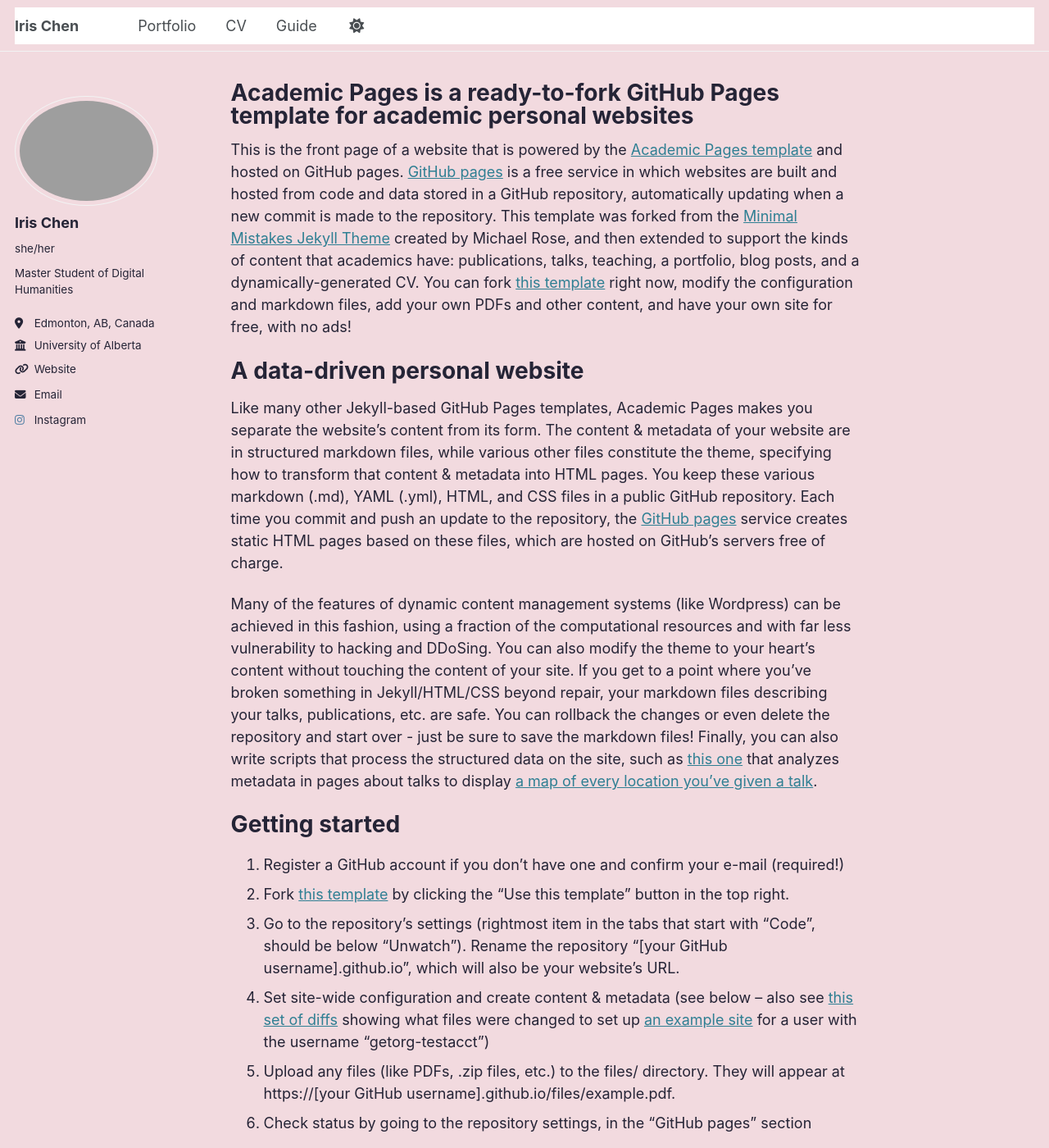
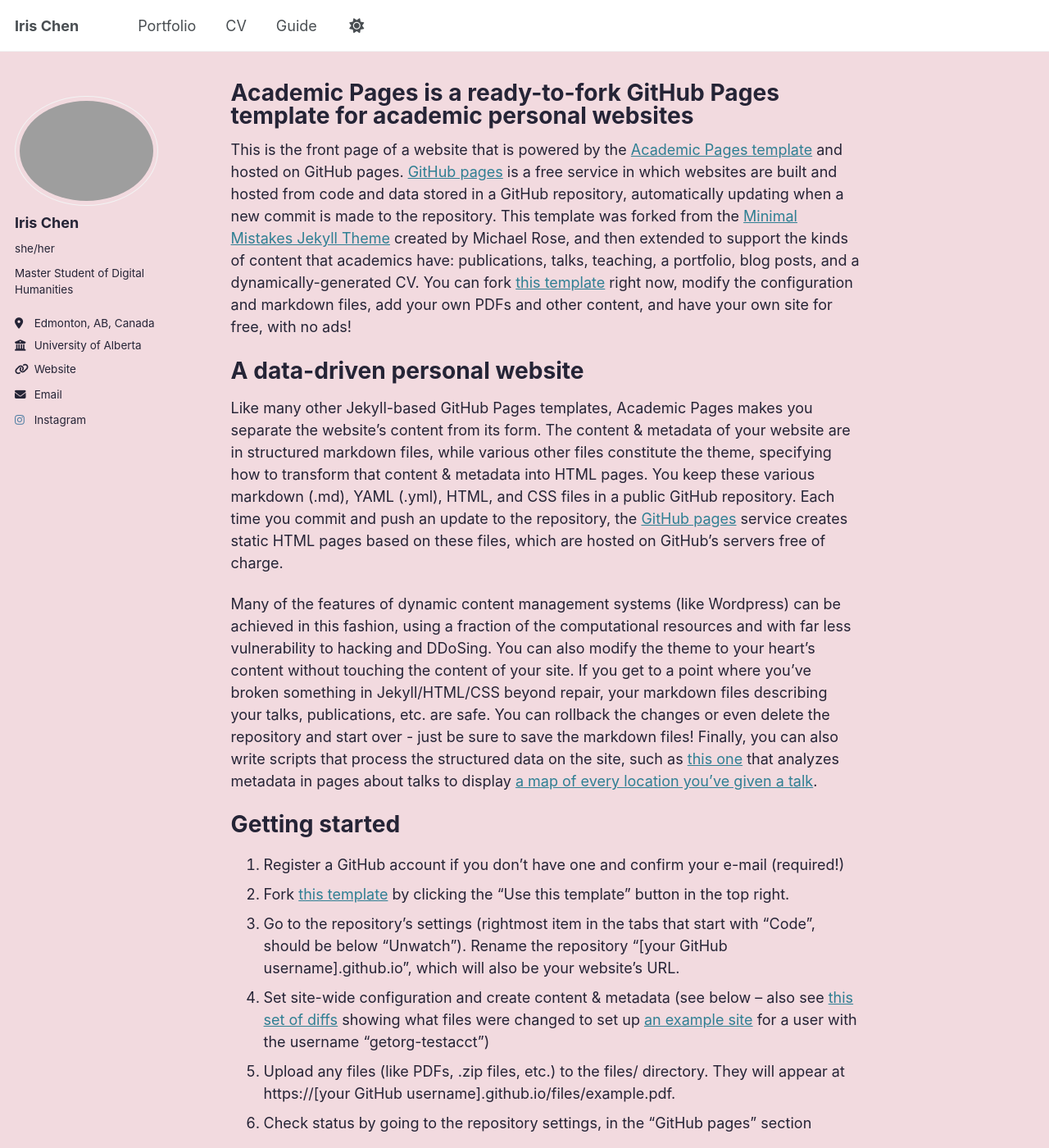
Before and after one commit to irischen09/aboutiris, a Jekyll site: the page built from _pages/about.md, in a window 1280 px wide and 1400 px high. Shown: the whole window at 82% size. Built offline with Jekyll 4.4.1, drawn with Linux system fonts in a browser that asks for light colours.

Commit message:
Update style.css

```diff
--- a/assets/css/style.css
+++ b/assets/css/style.css
@@ -2,22 +2,3 @@
     background-color: #F2DADF;
     color: #252436;
 }
-.masthead {
-    background-color: #F2DADF;
-    color: #252436;
-}
-
-footer {
-    background-color: #F2DADF;
-    color: #252436;
-}
-
-.masthead, .masthead .container {
-    background-color: #F2DADF !important;
-    color: #252436;
-}
-
-footer, footer .footer-container {
-    background-color: #F2DADF !important;
-    color: #252436;
-}
```
